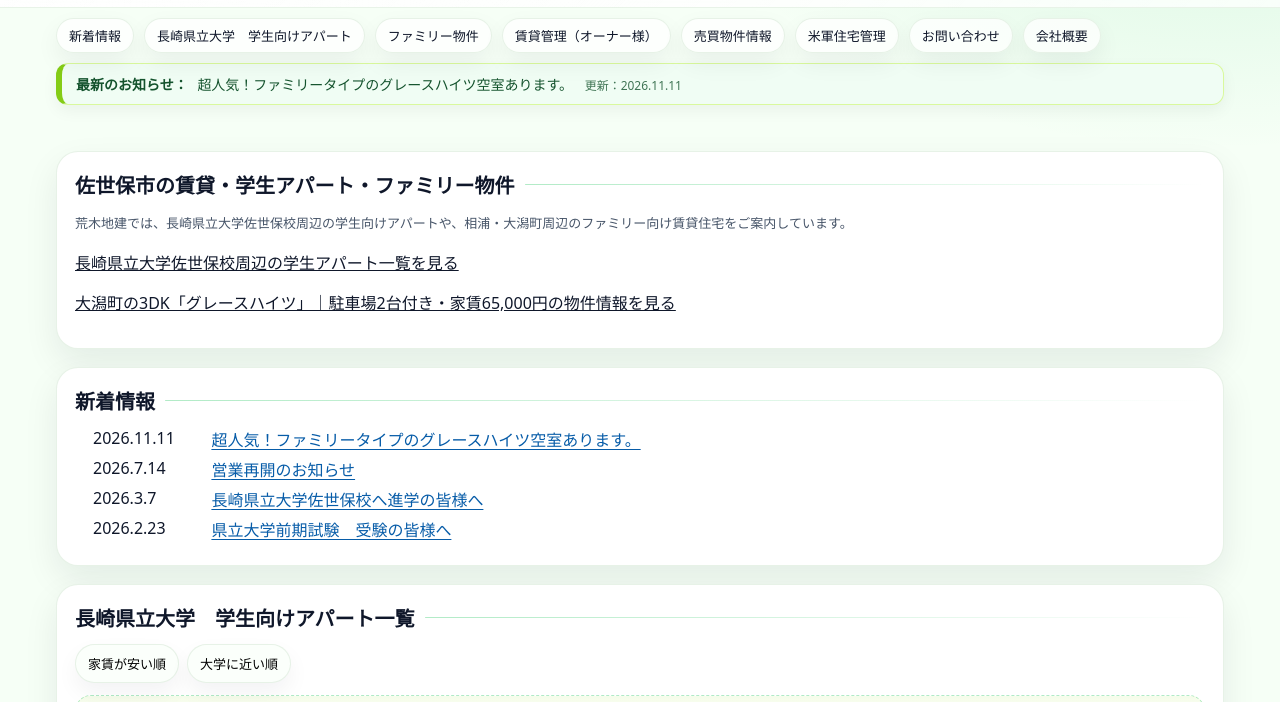
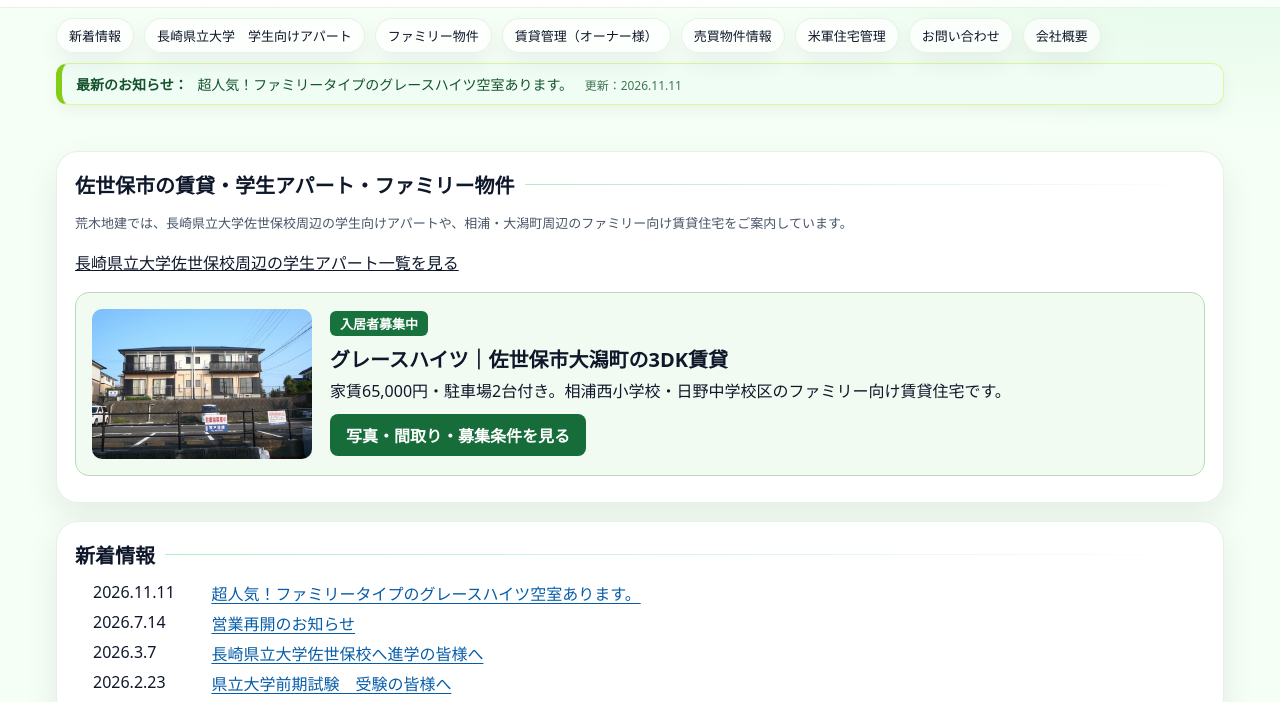
Before and after one commit to arakichiken/arakichiken.github.io, a plain HTML site: page index.html in a window 1280 px wide. Shown: the part 98-800 px from the top of the page. Drawn offline with Linux system fonts and the light colour scheme.

Commit message:
Feature Grace Heights rental listing with photo on homepage

```diff
--- a/index.html
+++ b/index.html
@@ -624,7 +624,16 @@ header.site-header{
 .property-preview-link:hover{background:#176836}
 .property .preview-meta{font-size:13px;color:#64748b;margin:8px 0 0}
 
-.cost-toggle{margin-left:8px;padding:4px 12px;border:1px solid #39865a;border-radius:7px;background:#f1faf3;color:#206c3e;font-weight:700;cursor:pointer}.cost-panel{margin-top:10px;padding:10px;border:1px solid #dbe8df;border-radius:8px;background:#fff}.cost-panel[hidden]{display:none}.cost-item{display:flex;justify-content:space-between;gap:12px;padding:6px 0;border-bottom:1px solid #edf1ee;font-size:13px}.cost-item span:last-child{text-align:right}.cost-disclaimer{margin:9px 0 0;font-size:12px;color:#64748b}</style>
+.cost-toggle{margin-left:8px;padding:4px 12px;border:1px solid #39865a;border-radius:7px;background:#f1faf3;color:#206c3e;font-weight:700;cursor:pointer}.cost-panel{margin-top:10px;padding:10px;border:1px solid #dbe8df;border-radius:8px;background:#fff}.cost-panel[hidden]{display:none}.cost-item{display:flex;justify-content:space-between;gap:12px;padding:6px 0;border-bottom:1px solid #edf1ee;font-size:13px}.cost-item span:last-child{text-align:right}.cost-disclaimer{margin:9px 0 0;font-size:12px;color:#64748b}
+    .grace-feature{display:flex;gap:18px;align-items:center;margin:18px 0 8px;padding:16px;background:#f2fbf2;border:1px solid #b8d9b8;border-radius:14px}
+    .grace-feature img{width:220px;max-width:40%;height:150px;object-fit:cover;border-radius:10px}
+    .grace-feature-body{flex:1;min-width:0}
+    .grace-feature-label{display:inline-block;background:#18723e;color:white;font-size:13px;font-weight:700;border-radius:6px;padding:3px 10px}
+    .grace-feature h3{margin:8px 0 4px;font-size:1.25rem}
+    .grace-feature p{margin:5px 0 12px}
+    .grace-feature-link{display:inline-block;background:#176d3a;color:white!important;text-decoration:none;border-radius:8px;padding:9px 16px;font-weight:700}
+    @media(max-width:600px){.grace-feature{flex-direction:column;align-items:stretch}.grace-feature img{width:100%;max-width:none;height:190px}}
+  </style>
 </head>
 
 <body>
@@ -666,7 +675,15 @@ header.site-header{
     <h2>佐世保市の賃貸・学生アパート・ファミリー物件</h2>
     <p class="meta">荒木地建では、長崎県立大学佐世保校周辺の学生向けアパートや、相浦・大潟町周辺のファミリー向け賃貸住宅をご案内しています。</p>
     <p><a href="student-apartments.html">長崎県立大学佐世保校周辺の学生アパート一覧を見る</a></p>
-    <p><a href="grace-heights.html">大潟町の3DK「グレースハイツ」｜駐車場2台付き・家賃65,000円の物件情報を見る</a></p>
+    <div class="grace-feature" aria-label="グレースハイツ入居者募集のご案内">
+      <img src="images/family-grace/01.jpg" alt="佐世保市大潟町の賃貸住宅 グレースハイツ外観" loading="eager">
+      <div class="grace-feature-body">
+        <span class="grace-feature-label">入居者募集中</span>
+        <h3>グレースハイツ｜佐世保市大潟町の3DK賃貸</h3>
+        <p>家賃65,000円・駐車場2台付き。相浦西小学校・日野中学校区のファミリー向け賃貸住宅です。</p>
+        <a class="grace-feature-link" href="grace-heights.html">写真・間取り・募集条件を見る</a>
+      </div>
+    </div>
   </section>
 
   <!-- 新着情報 -->
```
